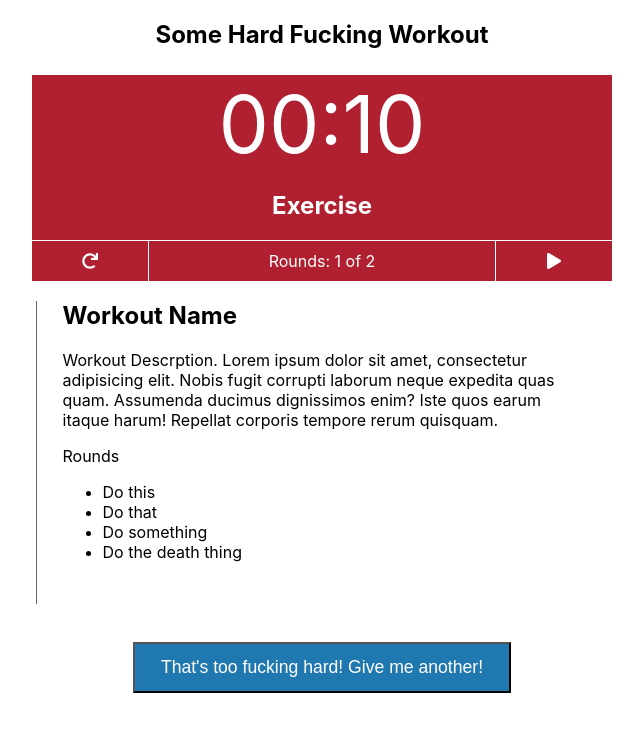
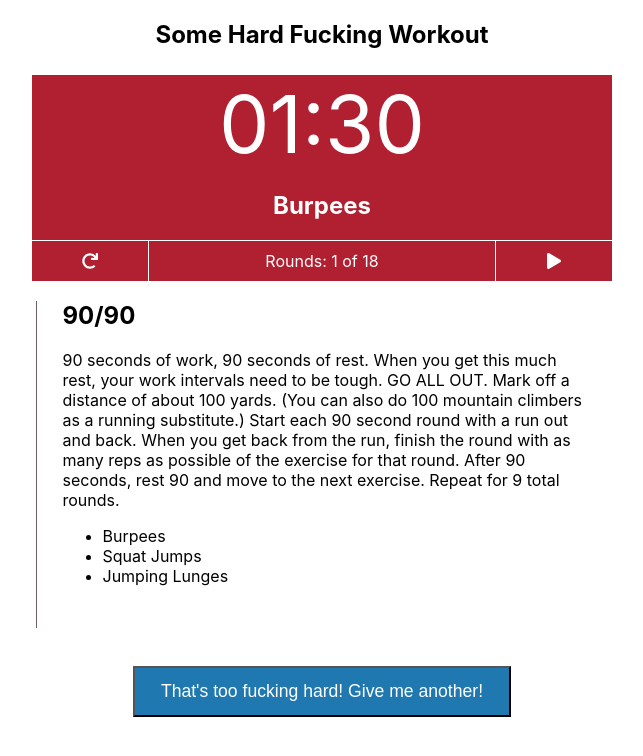
Before and after one commit to ZachBarbre/fitness-timer, a React (Create React App) app: page / in a window 1280 px wide. Shown: the top 756 px of the page, without its empty margins (318-961 px from the left). Built offline with nearby package versions, Linux system fonts and the light colour scheme.

Commit message:
add data, populte blog and timer with the data. Add random workout button function

```diff
--- a/src/App.js
+++ b/src/App.js
@@ -1,8 +1,9 @@
-import React from 'react';
+import React, { useState } from 'react';
 import styled from 'styled-components';
 import Navbar from './components/Navbar.jsx';
 import Timer from './components/Timer.jsx';
 import Blog from './components/Blog.jsx';
+import { workoutArray } from './data/workoutData';
 
   const Wrapper = styled.div`
     margin: 2% auto;
@@ -27,16 +28,25 @@ import Blog from './components/Blog.jsx';
 
 const App = () => {
 
+  const [workoutData, setWorkoutData] = useState(
+    workoutArray[Math.floor(Math.random() * workoutArray.length)]
+  );
+
+  const randomWorkout = () => {
+    const ranNum = Math.floor(Math.random() * workoutArray.length)
+    setWorkoutData(workoutArray[ranNum]);
+  }
+
   return (
     <div className="App">
       <header>
         <Navbar />
       </header>
       <Wrapper>
-        <Timer />
-        <Blog />
+        <Timer workoutData={workoutData}/>
+        <Blog workoutData={workoutData}/>
         <CenterItem>
-          <GetAnotherButton>That's too fucking hard! Give me another!</GetAnotherButton>
+          <GetAnotherButton onClick={randomWorkout}>That's too fucking hard! Give me another!</GetAnotherButton>
         </CenterItem>
       </Wrapper>
     </div>
--- a/src/components/Blog.jsx
+++ b/src/components/Blog.jsx
@@ -9,18 +9,19 @@ const BlogWrapper = styled.div`
     padding: 0 2% 2% 2%;
 `;
 
-const Blog = () => (
-    <BlogWrapper>
-        <h2>Workout Name</h2>
-        <p>Workout Descrption. Lorem ipsum dolor sit amet, consectetur adipisicing elit. Nobis fugit corrupti laborum neque expedita quas quam. Assumenda ducimus dignissimos enim? Iste quos earum itaque harum! Repellat corporis tempore rerum quisquam.</p>
-        <p>Rounds</p>
-        <ul>
-            <li>Do this </li>
-            <li>Do that </li>
-            <li>Do something </li>
-            <li>Do the death thing </li>
-        </ul>
-    </BlogWrapper>
-)
+const Blog = ({ workoutData }) => {
+    const { workoutName, workoutDescription, workout } = workoutData;
+    return (
+        <BlogWrapper>
+            <h2>{workoutName}</h2>
+            <p>{workoutDescription}</p>
+            <ul>
+                {workout.map((exercise, index) => (
+                    <li key={`${exercise}-${index}`}>{exercise}</li>
+                ))}
+            </ul>
+        </BlogWrapper>
+    )
+}
 
 export default Blog;
--- a/src/components/Timer.jsx
+++ b/src/components/Timer.jsx
@@ -3,13 +3,22 @@ import { FontAwesomeIcon } from '@fortawesome/react-fontawesome';
 import { faPlay, faPause, faRedo } from '@fortawesome/free-solid-svg-icons'
 import { TimerContainer, MainTime, Exercise, TimerDetails, Rounds, Controls } from './TimerStyles';
 
-const Timer = () => {
-    const roundMinutes = 0;
-    const roundSeconds = 10;
-    const totalRounds = 2;
-    const restMinutes = 0;
-    const restSeconds = 5;
-    const workoutType = 'rounds';
+const Timer = ({ workoutData }) => {
+    const {
+        roundMinutes,
+        roundSeconds,
+        totalRounds,
+        restMinutes,
+        restSeconds,
+        workoutType,
+        workout } = workoutData;
+
+    let exercisesInTimer = []
+    for (let i = 0; i < totalRounds / workout.length; i++ ){
+        exercisesInTimer = exercisesInTimer.concat(workout);
+    }
+
+
 
     const [isRunning, setIsRunning] = useState(false);
     const [seconds, setSeconds] = useState(roundSeconds)
@@ -33,7 +42,8 @@ const Timer = () => {
     }, [seconds, minutes, isRunning])
 
     // This is if there are rounds with rest between the rounds. It runs down.
-    const roundClock = useCallback(() => {
+    // possibly come back and refactor with switch statements
+    const intervalClock = useCallback(() => {
         const time = seconds + minutes;
 
         if(resting) {
@@ -73,15 +83,28 @@ const Timer = () => {
                }, 1000);
            }
         }
-    }, [seconds, minutes, isRunning, round, totalRounds, resting])
+    }, [seconds, minutes, isRunning, round, totalRounds, resting, roundMinutes, roundSeconds, restMinutes, restSeconds])
+
+    const resetOnNewWorkout = useCallback(() =>{
+        clearTimeout(timer.current)
+        setIsRunning(false);
+        setResting(false);
+        setSeconds(roundSeconds);
+        setMinutes(roundMinutes);
+        setRound(1);
+    }, [timer, roundMinutes, roundSeconds])
+
+    useEffect(() => {
+        resetOnNewWorkout()
+    },[workoutData, resetOnNewWorkout]);
 
     useEffect(() => {
         switch(workoutType){
-            case 'runningClock':
+            case 'running':
                 runningClock()
                 break
-            case 'rounds':
-                roundClock()
+            case 'interval':
+                intervalClock()
                 break
             default:
                 console.log('something did not work');
@@ -89,7 +112,7 @@ const Timer = () => {
         return () => {
             clearTimeout(timer.current)
         }
-    },[runningClock, roundClock]);
+    },[runningClock, intervalClock, workoutType]);
 
     const handleStart = () => {
         if (isRunning){
@@ -104,8 +127,8 @@ const Timer = () => {
         setIsRunning(false);
         setSeconds(roundSeconds);
         setMinutes(roundMinutes);
-
-
+        setRound(1);
+        setResting(false);
     }
 
     return(
@@ -114,14 +137,14 @@ const Timer = () => {
                 {minutes >= 10 ? minutes : '0' + minutes}:{seconds >= 10 ? seconds : '0' + seconds}
             </MainTime>
             <Exercise>
-                <h2>{resting ? 'Rest' : 'Exercise'}</h2>
+                <h2>{workoutType !== 'running' ? resting ? 'Rest' : exercisesInTimer[round - 1] : 'WORK!'}</h2>
             </Exercise>
             <TimerDetails>
                 <Controls onClick={handleRestart}>
                     <FontAwesomeIcon icon={faRedo} />
                 </Controls>
                 <Rounds>
-                    <p>{totalRounds > 0 ? `Rounds: ${round} of ${totalRounds}` : 'Go until finished!'}</p>
+                    <p>{workoutType !== 'running' ? `Rounds: ${round} of ${totalRounds}` : 'Go until finished!'}</p>
                 </Rounds>
                 <Controls onClick={handleStart}>
                     {isRunning ? <FontAwesomeIcon icon={faPause} /> : <FontAwesomeIcon icon={faPlay} />}
--- /dev/null
+++ b/src/data/workoutData.js
@@ -0,0 +1,59 @@
+export const workoutArray = [
+    {
+        id: 1,
+        workoutType: 'interval',
+        workoutName: '40/20 HIIT',
+        totalRounds: 24,
+        roundMinutes: 0,
+        roundSeconds: 40,
+        restMinutes: 0,
+        restSeconds: 20,
+        workoutDescription: 'Grab your timer! 40 seconds of work, 20 seconds of rest. Go straight down the list. Repeat the circuit 4 times. No rest between circuits, just the 20 seconds between exercises.',
+        workout: [
+            'Mountain Climber Burpees',
+            'Pushup Sitouts',
+            'Situp and Twist',
+            'Pushup Plank Shoulder Touches',
+            'Step Back Lunge to Single Leg Jump',
+            'Single Leg Squats',
+        ]
+    },
+    {
+        id: 2,
+        workoutType: 'running',
+        workoutName: '4x10',
+        totalRounds: 1,
+        roundMinutes: 0,
+        roundSeconds: 0,
+        restMinutes: 0,
+        restSeconds: 0,
+        workoutDescription: `10 Reps per exercise, 4 Rounds. Rest only after you've completed a full round. No rest between exercises.`,
+        workout: [
+            'Pushups',
+            'Situps',
+            'Squats',
+            'Pike Pushups',
+            'Leg Raises',
+            'Lunges',
+            'Burpess',
+            'V-ups',
+            'Squat Jumps',
+        ]
+    },
+    {
+        id: 3,
+        workoutType: 'interval',
+        workoutName: '90/90',
+        totalRounds: 18,
+        roundMinutes: 1,
+        roundSeconds: 30,
+        restMinutes: 1,
+        restSeconds: 30,
+        workoutDescription: `90 seconds of work, 90 seconds of rest. When you get this much rest, your work intervals need to be tough. GO ALL OUT. Mark off a distance of about 100 yards. (You can also do 100 mountain climbers as a running substitute.) Start each 90 second round with a run out and back. When you get back from the run, finish the round with as many reps as possible of the exercise for that round. After 90 seconds, rest 90 and move to the next exercise. Repeat for 9 total rounds.`,
+        workout: [
+            'Burpees',
+            'Squat Jumps',
+            'Jumping Lunges'
+        ]
+    },
+]
```
